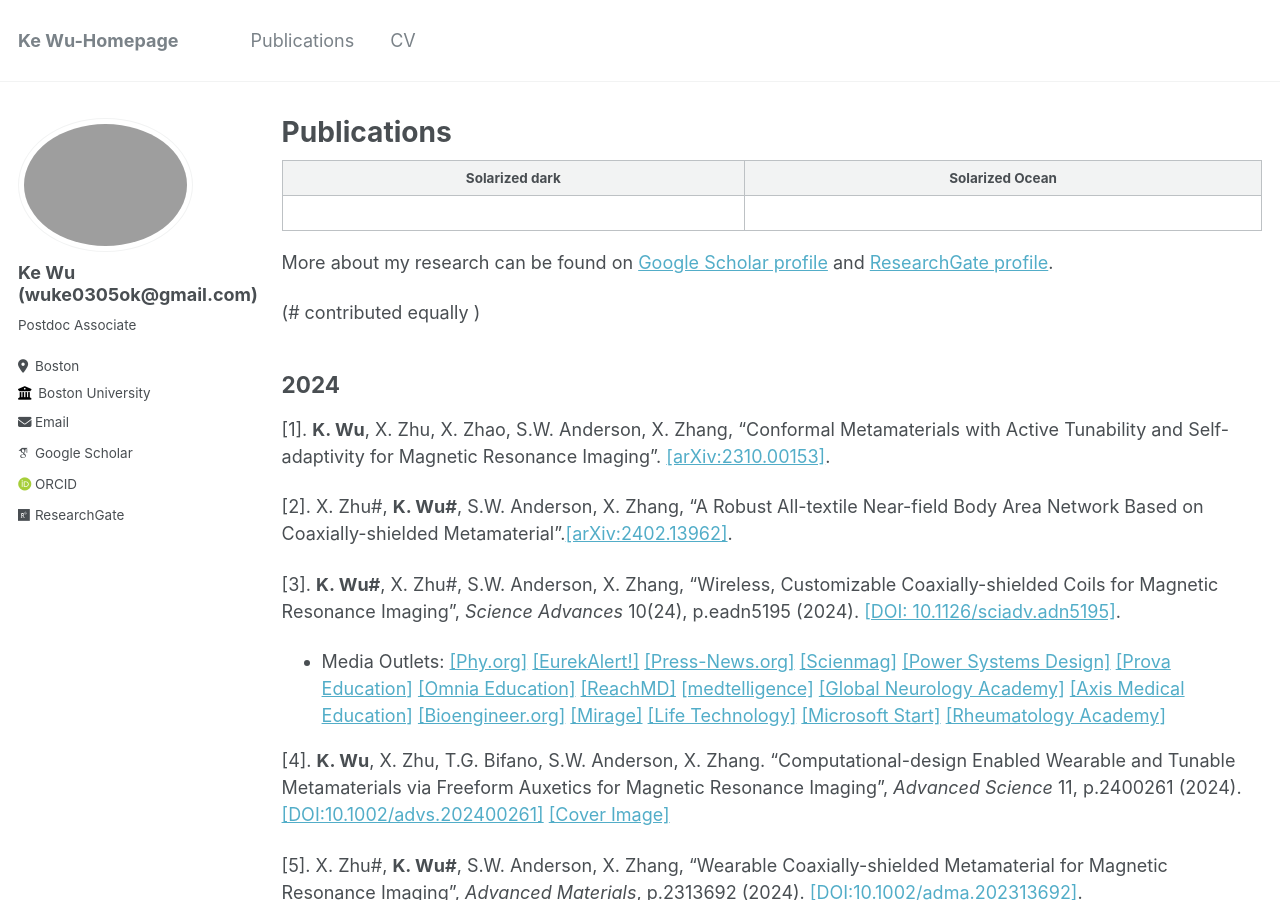
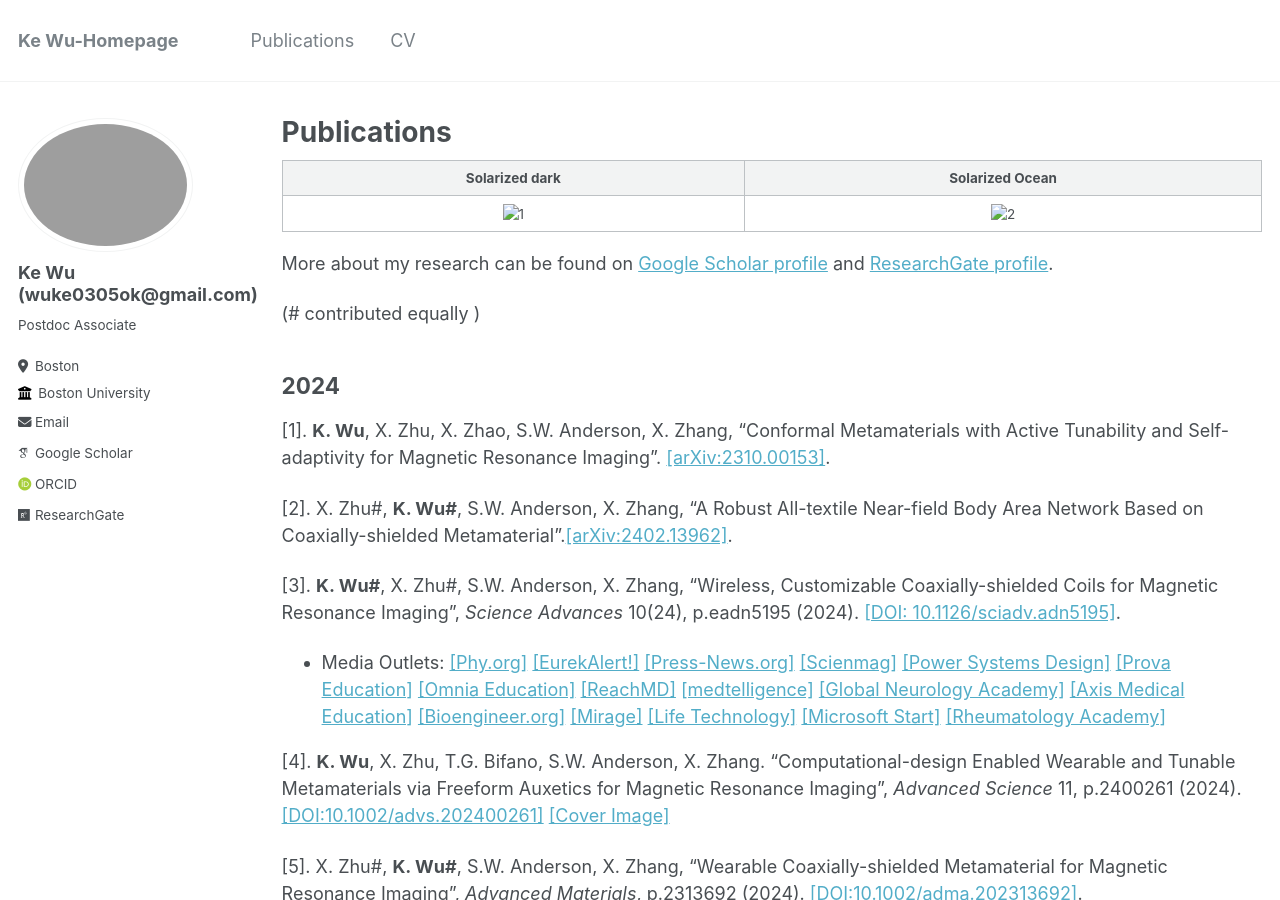
Before and after one commit to wuke0305/wuke0305.github.io, a Jekyll site: the page built from _pages/publications.md, in a window 1280 px wide and 900 px high. Built offline with Jekyll 4.4.1, drawn with Linux system fonts in a browser that asks for light colours; some web fonts are replaced.

Commit message:
Update publications.md

```diff
--- a/_pages/publications.md
+++ b/_pages/publications.md
@@ -6,7 +6,7 @@ author_profile: true
 ---
 Solarized dark             |  Solarized Ocean
 :-------------------------:|:-------------------------:
-![](Figure for github_1.png)  |  ![](Figure for github_2.png)
+![1](Figure for github_1.png)  |  ![2](Figure for github_2.png)
 
 
 More about my research can be found on [Google Scholar profile](https://scholar.google.com/citations?user=gCnzlpcAAAAJ&hl=en) and [ResearchGate profile](https://www.researchgate.net/profile/Ke-Wu-48/research).
```
